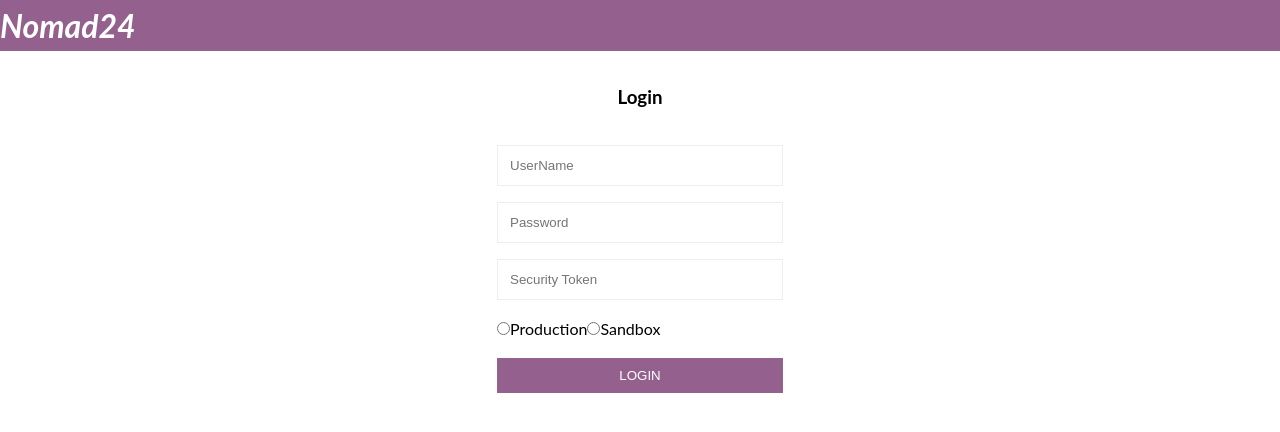
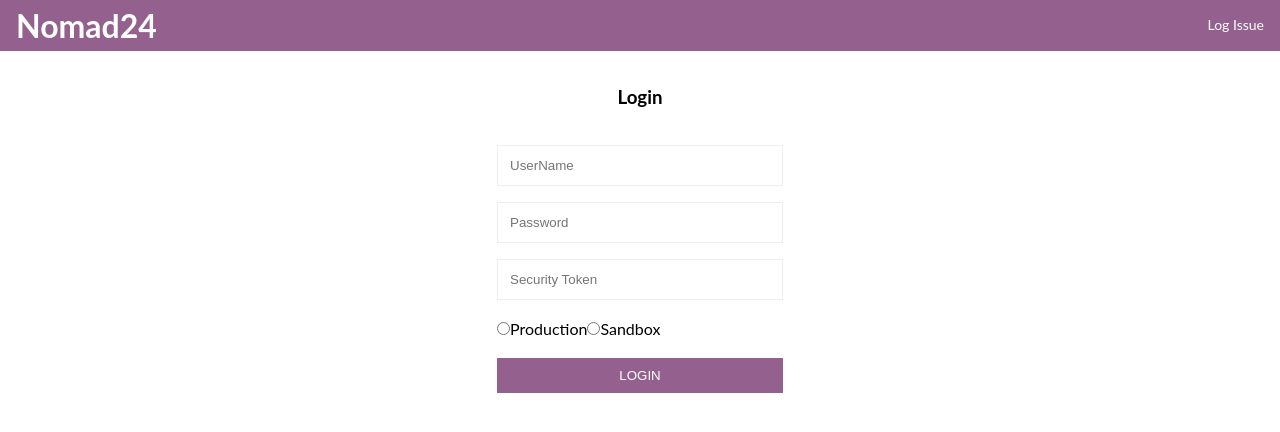
Before and after one commit to Sarveshgithub/Nomad, a React (Create React App) app in the folder client/: page /signin in a window 1280 px wide. Shown: the top 432 px of the page. Built offline with nearby package versions, Linux system fonts and the light colour scheme.

Commit message:
add changes

```diff
--- a/client/src/component/Header.js
+++ b/client/src/component/Header.js
@@ -2,15 +2,17 @@ import React from "react";
 
 function Header() {
   return (
-    <header>
+    <header
+      style={{
+        padding: "0 1em 0 1em",
+      }}
+    >
       <div>
-        <h1>
-          <em>Nomad24</em>
-        </h1>
+        <h1>Nomad24</h1>
       </div>
-      {/* <div className="header-item">
-        <li>Log out</li>
-      </div> */}
+      <div className="header-item">
+        <li>Log Issue</li>
+      </div>
     </header>
   );
 }
--- a/client/src/index.css
+++ b/client/src/index.css
@@ -33,7 +33,7 @@ header {
 li {
   padding-left: 19px;
   list-style-type: none;
-  font-size: 18px;
+  font-size: 14px;
 }
 html {
   height: 100%;
```
